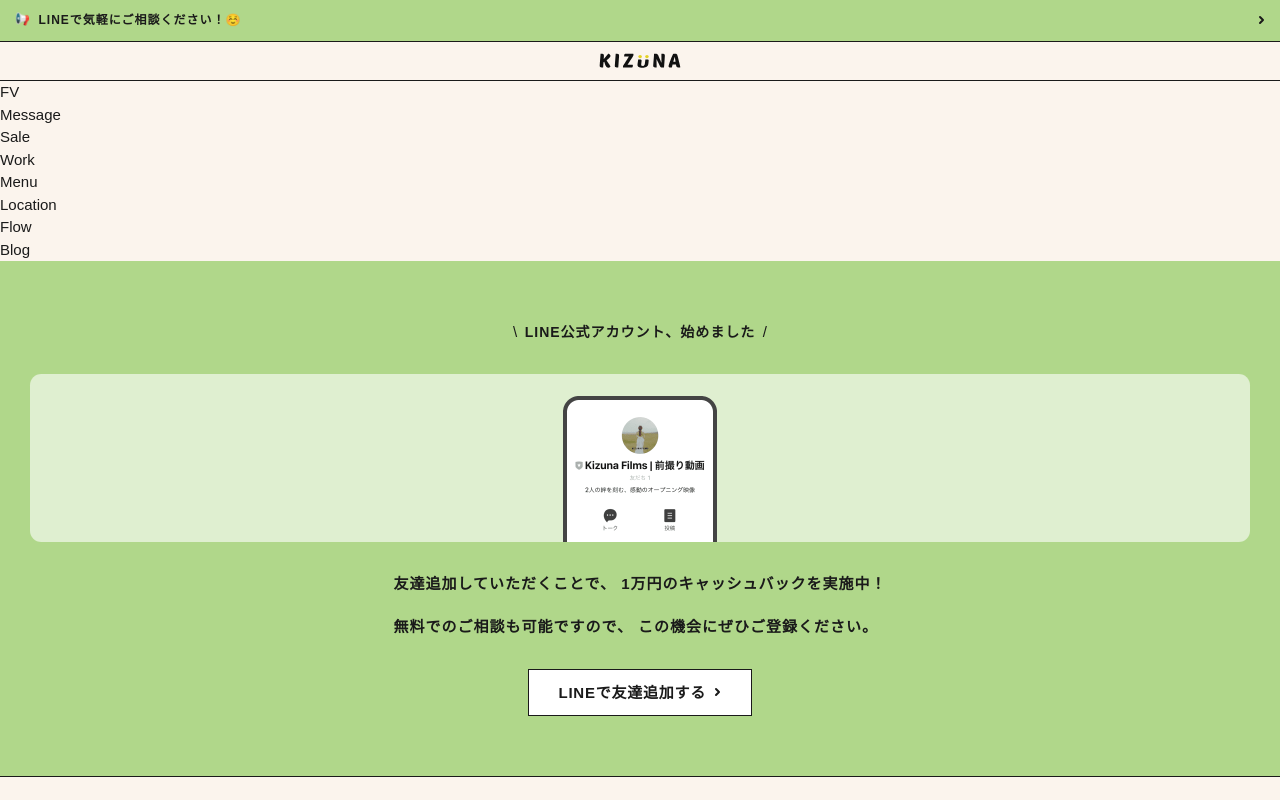
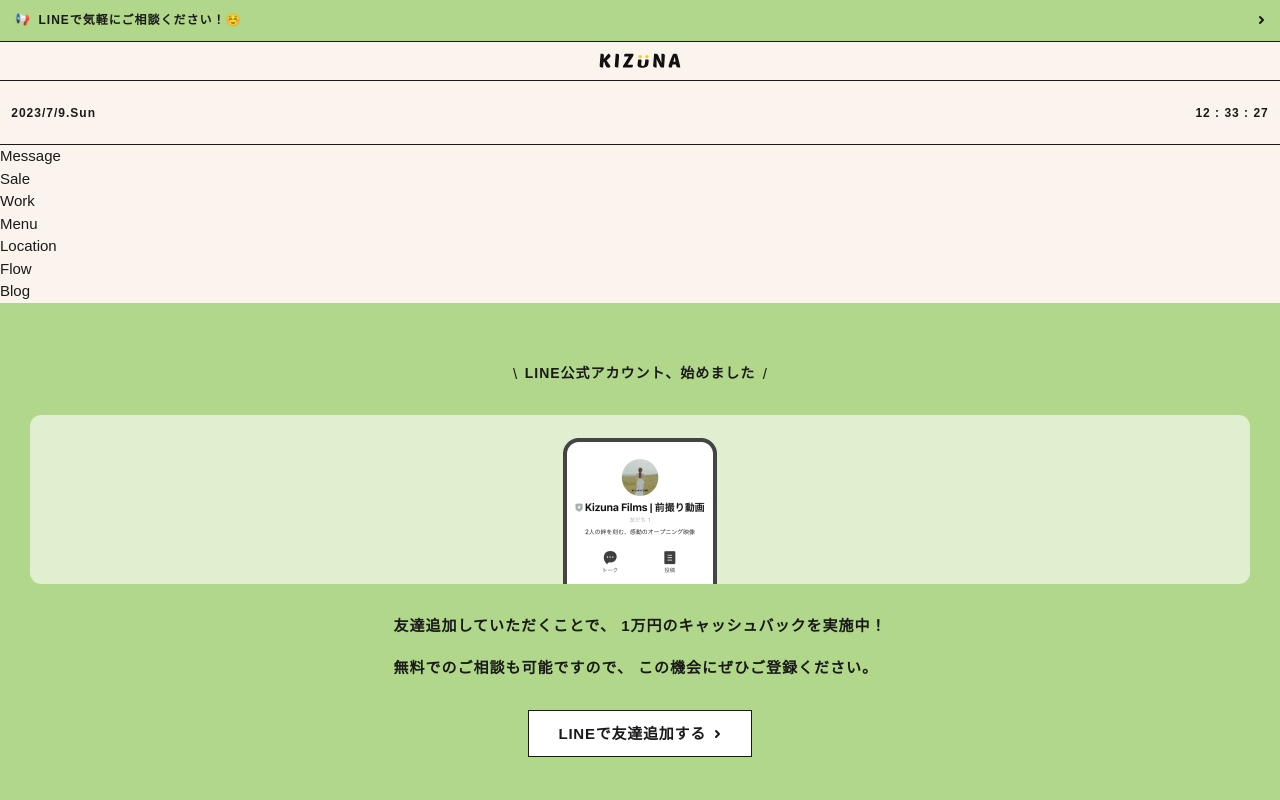
Before and after one commit to tomoya-okuda/kizuna-films, a Next.js app: page / in a window 1280 px wide. Shown: the top 800 px of the page. Built offline with nearby package versions, Linux system fonts and the light colour scheme; a web font is replaced by a local one.

Commit message:
CountDate,CountTimeの実装とFV内部の要素の初期表示速度を最速化

```diff
--- a/src/components/layout/Common/Header/Header.tsx
+++ b/src/components/layout/Common/Header/Header.tsx
@@ -14,6 +14,7 @@
       {banner && (
         <Link
           href="/line"
+          passHref
           className="bg-Green100 flex justify-between items-center py-3 px-4 cursor-pointer"
         >
           <div className="flex items-center">
@@ -28,6 +29,7 @@
         {blog ? (
           <Link
             href="/blog"
+            passHref
             className="flex justify-between w-full items-center px-4 cursor-pointer"
           >
             <Image
@@ -35,16 +37,18 @@
               alt="logo-blog"
               width={148}
               height={16}
+              loading="eager"
             />
             <Search />
           </Link>
         ) : (
-          <Link href="/" className="cursor-pointer">
+          <Link href="/" className="cursor-pointer" passHref>
             <Image
               src="/images/logo/logo.svg"
               alt="logo"
               width={82}
               height={16}
+              loading="eager"
             />
           </Link>
         )}
--- a/src/components/layout/Page/Top/FV.tsx
+++ b/src/components/layout/Page/Top/FV.tsx
@@ -1,9 +1,17 @@
-type Props = {}
+import CountDate from '@/components/ui/Others/CountDate';
+import CountTime from '@/components/ui/Others/CountTime';
+
+type Props = {};
 
 function FV({}: Props) {
   return (
-    <div>FV</div>
-  )
+    <div className="border-b-black100 py-6 px-3">
+      <div className="flex justify-between">
+        <CountDate />
+        <CountTime />
+      </div>
+    </div>
+  );
 }
 
-export default FV
+export default FV;
--- /dev/null
+++ b/src/components/ui/Others/CountDate.tsx
@@ -0,0 +1,30 @@
+'use client';
+
+import React, { useState, useEffect, useCallback } from 'react';
+
+type Props = {};
+
+function CountDate({}: Props) {
+  const [currentDate, setCurrentDate] = useState('');
+
+  const getDayOfWeek = useCallback((date: Date) => {
+    const daysOfWeek = ['Sun', 'Mon', 'Tue', 'Wed', 'Thu', 'Fri', 'Sat'];
+    return daysOfWeek[date.getDay()];
+  }, []);
+
+  useEffect(() => {
+    const date = new Date();
+    const formattedDate = `${date.getFullYear()}/${
+      date.getMonth() + 1
+    }/${date.getDate()}.${getDayOfWeek(date)}`;
+    setCurrentDate(formattedDate);
+  }, [getDayOfWeek]);
+
+  return (
+    <>
+      <h5>{currentDate}</h5>
+    </>
+  );
+}
+
+export default CountDate;
--- /dev/null
+++ b/src/components/ui/Others/CountTime.tsx
@@ -0,0 +1,38 @@
+'use client';
+
+import React, { useState, useEffect, useCallback } from 'react';
+
+type Props = {};
+
+function CountTime({}: Props) {
+  const [currentTime, setCurrentTime] = useState('');
+
+  const getCurrentTime = useCallback(() => {
+    const formatTimeUnit = (unit: number) => {
+      return unit < 10 ? `0${unit}` : unit.toString();
+    };
+
+    const date = new Date();
+    const hours = formatTimeUnit(date.getHours());
+    const minutes = formatTimeUnit(date.getMinutes());
+    const seconds = formatTimeUnit(date.getSeconds());
+    return `${hours} : ${minutes} : ${seconds}`;
+  }, []);
+
+  useEffect(() => {
+    setCurrentTime(getCurrentTime());
+    const interval = setInterval(() => {
+      setCurrentTime(getCurrentTime());
+    }, 1000);
+
+    return () => clearInterval(interval);
+  }, [getCurrentTime]);
+
+  return (
+    <>
+      <h5>{currentTime}</h5>
+    </>
+  );
+}
+
+export default CountTime;
```
